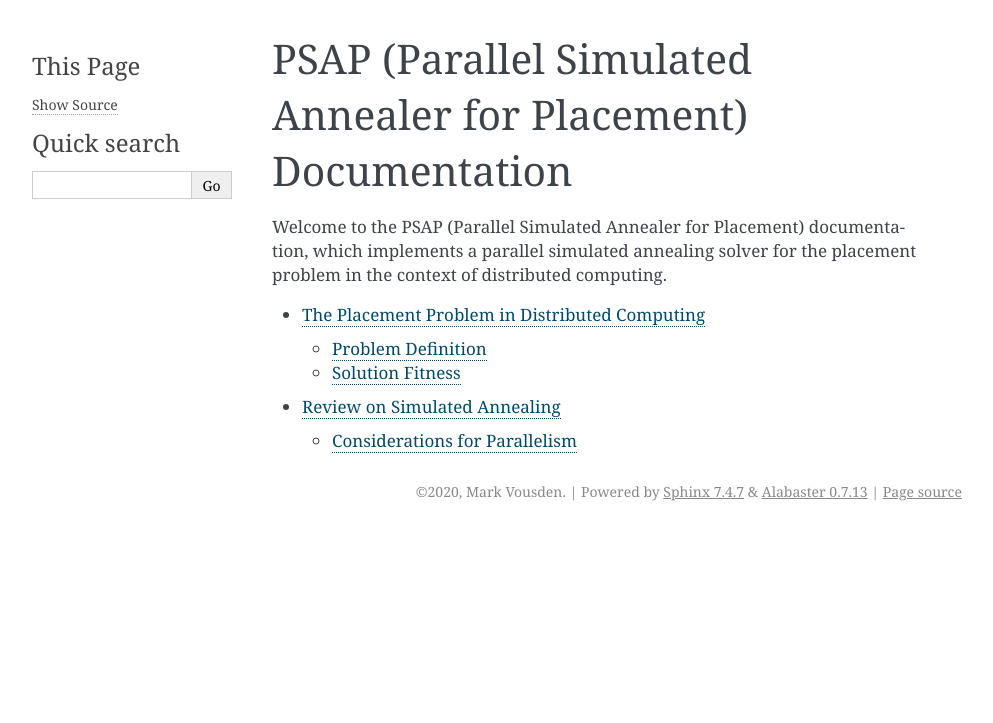
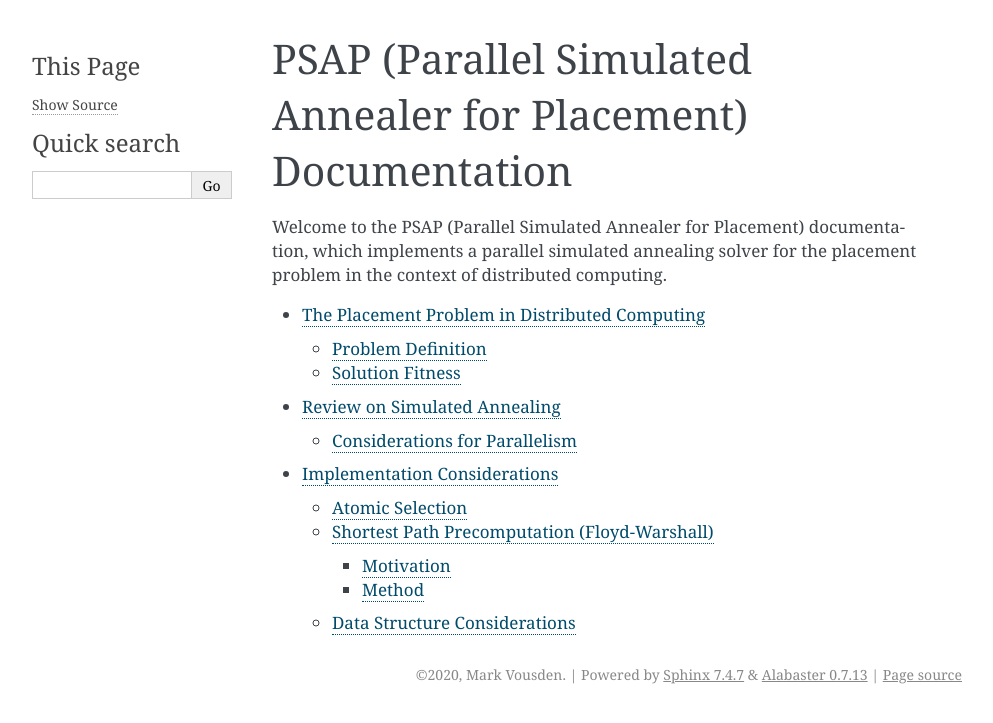
Before and after one commit to mvousden/psap, a Sphinx documentation site: the page built from doc/source/index.rst, in a window 1280 px wide. Shown: the top 723 px of the page, without its empty margins (148-1141 px from the left). Built offline with Sphinx 7.4.7, drawn with Linux system fonts in a browser that asks for light colours; some of the changed lines change nothing that is shown.

Commit message:
Add some algorithmic concerns (more to follow).

```diff
--- /dev/null
+++ b/doc/source/algorithm.rst
@@ -0,0 +1,143 @@
+Implementation Considerations
+=============================
+
+For reference, the simulated annealing algorithm consists of five steps:
+initialisation, selection, fitness evaluation, determination, and
+termination. Note that the considerable majority of execution time will be
+spent in selection and fitness evaluation, so those operations should be
+optimised should be the primary consideration for optimisation. An efficient
+implementation of simulated annealing:
+
+ - performs selection operations that explore the entire solution space
+   efficiently. This is discussed in the :ref:`Selection` section.
+
+ - will precompute the distances between the nodes in the hardware graph (using
+   the edge weights), so that they do not need to be computed during the
+   fitness evaluation stage multiple times. This is discussed in the
+   :ref:`Shortest Path Precomputation` section.
+
+ - will use appropriate data representations for the hardware graph :math:`H`,
+   application graph :math:`A`, and solution structure :math:`s`. Appropriate
+   selection of these structures will optimise the lookup and modification
+   operations necessary for simulated annealing to function. This is discussed
+   in the :ref:`Data Structures` section.
+
+.. _Selection:
+
+Atomic Selection
+----------------
+
+Simulated annealing mandates that the selection operation :math:`\delta(s):S\to
+S` must choose a neighbouring state. One such selection mechanism would be:
+
+ 1. Select a random application node :math:`n_A` in the application graph and
+    define :math:`n_{H-}` (the :math:`\{\cdot\}_-` suffix means "old") as the
+    hardware node that currently contains :math:`n_A`.
+
+ 2. Select a random hardware node :math:`n_{H+}` in the hardware graph (the
+ :math:`\{\cdot\}_+` suffix means "new").
+
+ 3. Select a random number :math:`i\in\mathbb{N}_0` from the range
+    :math:`[0,P_\mathrm{MAX}]`.
+
+ 4. If there are less than :math:`i` application nodes mapped to the selected
+    hardware node :math:`n_{H+}`:
+
+      4-1. perform a **move** operation :math:`\delta_M(s):S\to S`, by moving
+           :math:`n_A` to :math:`n_{H+}`.
+
+    Otherwise:
+
+      4-2. perform a **swap** operation :math:`\delta_S(s):S\to S`, by
+           simultaneously moving :math:`n_A` to :math:`n_{H+}` and the
+           :math:`i^\mathrm{th}` application node in :math:`n_{H+}` (or an
+           application node chosen at random) to :math:`n_{H-}`.
+
+It can be demonstrated that this operation is sufficient to explore the entire
+solution space :math:`S` by applying a combination of :math:`\delta_M` and
+:math:`\delta_S` to any starting solution :math:`s`.
+
+.. _Shortest Path Precomputation:
+
+Shortest Path Precomputation (Floyd-Warshall)
+---------------------------------------------
+
+Motivation
+++++++++++
+
+Consider the fitness functional defined in the placement problem statement,
+applied to some solution :math:`s`:
+
+:math:`F[s]=\alpha F_L[s]+F_C[s]`
+
+:math:`F[s(M_E,c_H,\ldots)]=-\alpha\sum_{j\in E_A}\left(\sum_{i\in M_E(j)}W(i)
+\right)-\sum_{k\in N_H}\left(c_H(k)^2\right)`
+
+The fitness difference between two solutions :math:`\Delta
+F=F[s_+]-F[s_-]`. Consider this difference in the case :math:`s_+=\delta(s_-)`,
+which is of concern during the fitness evaluation stage of the simulated
+annealing algorithm. This difference is made simpler because :math:`\delta`
+only influences at most two nodes in the hardware graph (:math:`n_{H+}` and
+:math:`n_{H-}`), and the appropriate edges in the application graph. The
+fitness difference evaluated in this way (obtained by subtracting the old
+fitness from the new fitness) from the **move** operation is:
+
+:math:`\Delta F=-\alpha\sum_{j\in E(n_A)}\left(\sum_{i\in M_{E+}(j)}W(i)\right)
+-c_{H+}(n_{H+})^2-c_{H+}(n_{H-})^2+`
+:math:`\quad\alpha\sum_{j\in E(n_A)}\left(\sum_{i\in M_{E-}(j)}W(i)\right)+
+c_{H-}(n_{H+})^2+c_{H-}(n_{H-})^2`
+
+with new solution :math:`s_+(M_{E+},c_{H+},m_{n+})`, old solution
+:math:`s_-(M_{E-},c_{H-},m_{n-})`, and where :math:`E(n_A):N_A\to E_A^n`
+identifies the subset of :math:`E_A` connected to :math:`n_A` (i.e. the
+application edges connected to this application node). Note that the story is
+similar for the **swap** operation, except that there are four double summation
+terms as opposed to two (to account for the extra perturbed application node).
+
+The double summation terms in this fitness difference are expensive to compute,
+because they require iteration over all of the edges that impinge on an
+application node to determine all of the hardware edges affected by the change,
+and then to compute the weights of all of those edges. It is reasonable to
+replace this double-sum with a precomputed sum of the weights between two
+hardware nodes
+:math:`W_\mathrm{AGG}(n_{H,\mathrm{FROM}},n_{H,\mathrm{TO}}):(N_H,N_H)\to
+\mathbb{R}^+`, in which case the fitness difference becomes:
+
+:math:`\Delta F=-\alpha\sum_{j\in N_+(n_a)}W_\mathrm{AGG}(n_{H,+},j)-c_{H+}
+(n_{H+})^2-c_{H+}(n_{H-})^2+`
+:math:`\quad\alpha\sum_{j\in N_-(n_a)}W_\mathrm{AGG}(n_{H,-},j)+c_{H-}
+(n_{H+})^2+c_{H-}(n_{H-})^2`
+
+Or, in English: the fitness difference between two atomically-**move**-changed
+solutions (:math:`\Delta F`) is equal to the difference between their locality
+fitnesses (:math:`\Delta F_L`), weighted (:math:`\alpha`) summed with the
+difference between their clustering fitnesses (:math:`\Delta F_C`). The
+difference in their locality fitnesses is equal to the difference between the
+sum of the weights of each hardware edge most efficiently connecting each
+hardware node with an application node on them that is adjacent to the selected
+application node, with the hardware node that contains the selected application
+node after the move (:math:`-\sum_{j\in N_+(n_a)}W_\mathrm{AGG}(n_{H,+},j)`),
+with the same case before the move (:math:`\sum_{j\in
+N_-(n_a)}W_\mathrm{AGG}(n_{H,-},j)`). The difference in their clusting
+fitnesses is equal to the sum of the square of the loading of the source
+hardware node before the move (:math:`c_{H-}(n_{H-})^2`) with the square of the
+loading of the target node after the move (:math:`c_{H-}(n_{H+})^2`), all
+differenced with the same case after the move (:math:`-c_{H+}
+(n_{H+})^2-c_{H+}(n_{H-})^2`).
+
+Changing the fitness difference computation in this way significantly reduces
+the amount of computation required at the fitness evaluation stage, at the cost
+of imposing an additional workload at the beginning of the task computing
+values for :math:`W_\mathrm{AGG}`.
+
+Method
+++++++
+
+Fortunately, the fact that the domain of :math:`W_\mathrm{AGG}` is discrete
+(its arguments are members of a finite set), so the function can be treated as
+a matrix, where the...
+
+.. _Data Structures:
+
+Data Structure Considerations
+-----------------------------
--- a/doc/source/index.rst
+++ b/doc/source/index.rst
@@ -8,3 +8,4 @@
 .. toctree::
    placement_problem
    sa
+   algorithm
```
